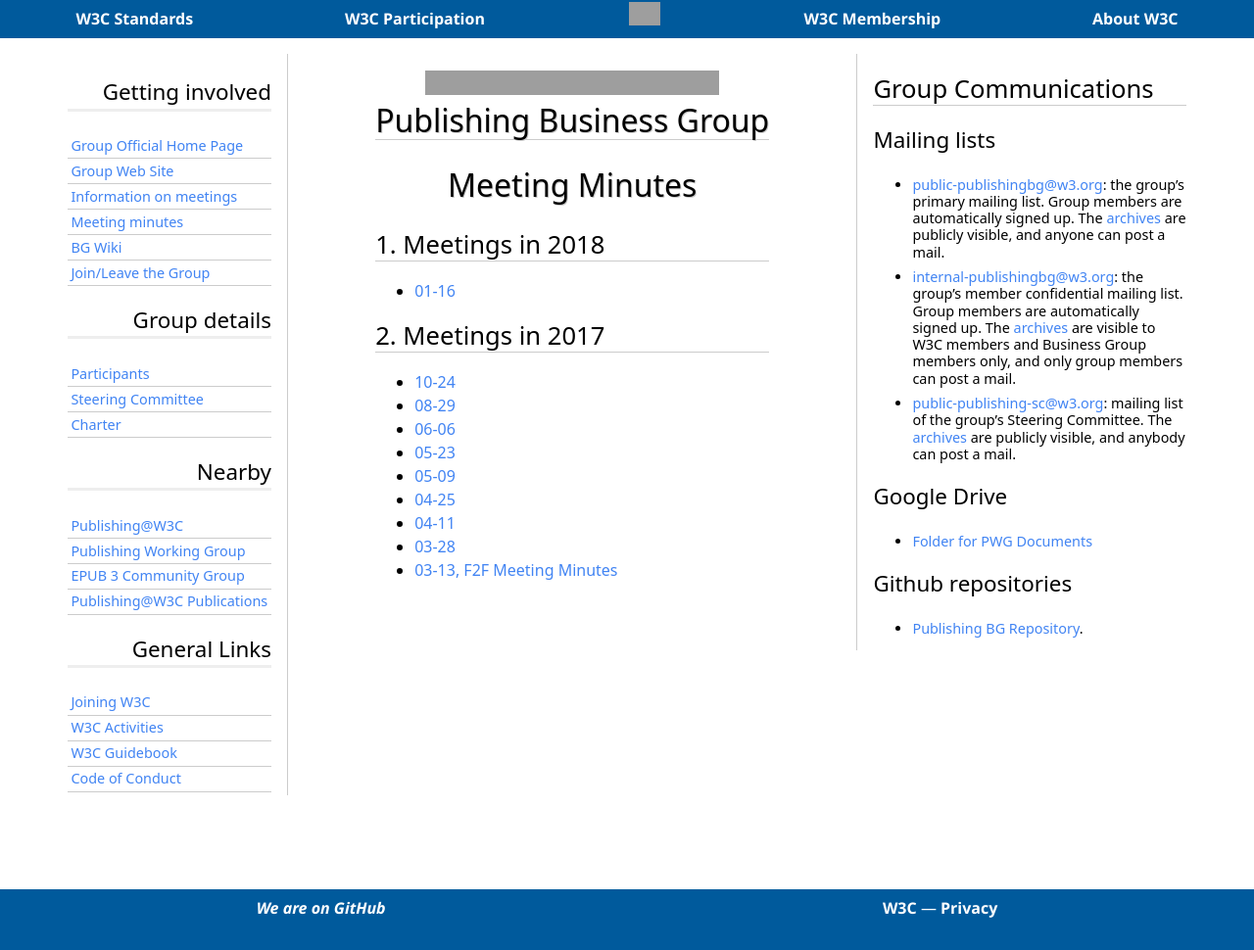
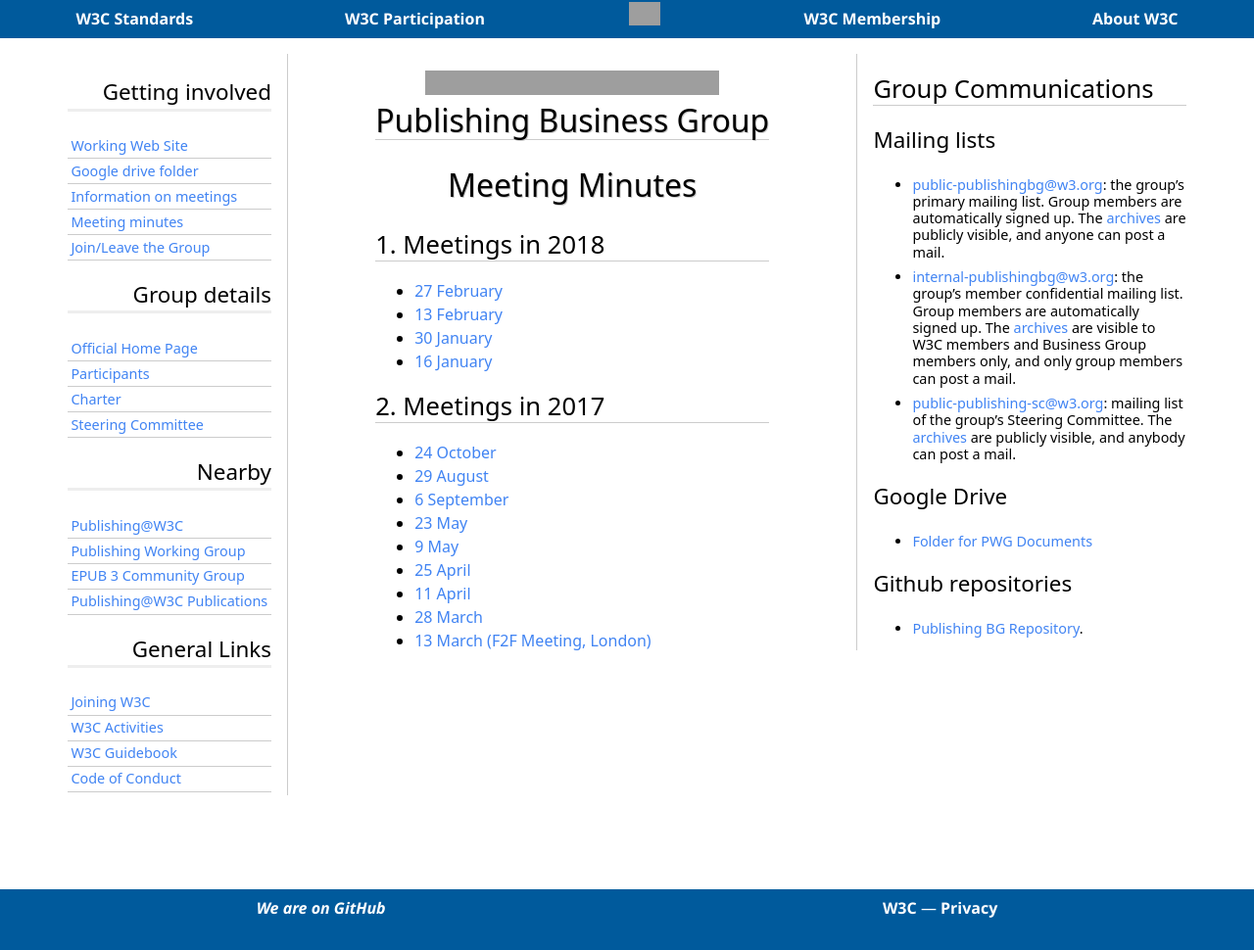
Before and after one commit to w3c/publ-bg, a Jekyll site: the page built from Meetings/Minutes/index.md, in a window 1280 px wide. Shown: the whole page at 98% size. Built offline with Jekyll 4.4.1, drawn with Linux system fonts in a browser that asks for light colours; some web fonts are replaced; our own code applies the rules of GitHub Pages for plain Markdown files; grey boxes are pictures that could not be loaded.

Commit message:
Meeting of 2018-02-27, plus minor updates on the repo

```diff
--- a/Meetings/Minutes/index.md
+++ b/Meetings/Minutes/index.md
@@ -5,16 +5,19 @@ layout: default
 # Meeting Minutes
 
 ## Meetings in 2018
-* [01-16](https://www.w3.org/2018/01/16-pbg-minutes.html)
+* [27 February](./2018/2018-02-27-minutes)
+* [13 February](https://www.w3.org/2018/02/13-pbg-minutes.html)
+* [30 January](https://www.w3.org/2018/01/30-pbg-minutes.html)
+* [16 January](https://www.w3.org/2018/01/16-pbg-minutes.html)
 
 
 ## Meetings in 2017
-* [10-24](https://www.w3.org/2017/10/24-pbg-minutes.html)
-* [08-29](https://www.w3.org/2017/08/29-pbg-minutes.html)
-* [06-06](https://www.w3.org/2017/06/06-pbg-minutes.html)
-* [05-23](https://www.w3.org/2017/05/23-pbg-minutes.html)
-* [05-09](https://www.w3.org/2017/05/09-pbg-minutes.html)
-* [04-25](https://www.w3.org/2017/04/25-pbg-minutes.html)
-* [04-11](https://www.w3.org/2017/04/11-pbg-minutes.html)
-* [03-28](https://www.w3.org/2017/03/28-pbg-minutes.html)
-* [03-13, F2F Meeting Minutes](https://www.w3.org/2017/03/13-pbg-minutes.html)
+* [24 October](https://www.w3.org/2017/10/24-pbg-minutes.html)
+* [29 August](https://www.w3.org/2017/08/29-pbg-minutes.html)
+* [6 September](https://www.w3.org/2017/06/06-pbg-minutes.html)
+* [23 May](https://www.w3.org/2017/05/23-pbg-minutes.html)
+* [9 May](https://www.w3.org/2017/05/09-pbg-minutes.html)
+* [25 April](https://www.w3.org/2017/04/25-pbg-minutes.html)
+* [11 April](https://www.w3.org/2017/04/11-pbg-minutes.html)
+* [28 March](https://www.w3.org/2017/03/28-pbg-minutes.html)
+* [13 March (F2F Meeting, London)](https://www.w3.org/2017/03/13-pbg-minutes.html)
--- a/_includes/nav.html
+++ b/_includes/nav.html
@@ -1,11 +1,10 @@
 <nav>
     <h3>Getting involved</h3>
     <ul>
-        <li><a href="https://www.w3.org/publishing/groups/publ-bg/">Group Official Home Page</a></li>
-        <li><a href="https://w3c.github.io/publ-bg/">Group Web Site</a></li>
+        <li><a href="https://w3c.github.io/publ-bg/">Working Web Site</a></li>
+        <li><a href="https://drive.google.com/open?id=1tQf56giFynYlWKm5DmrxTUbYUwpzQAmI">Google drive folder</a></li>
         <li><a href="https://w3c.github.io/publ-bg/Meetings/">Information on meetings</a></li>
         <li><a href="https://w3c.github.io/publ-bg/Meetings/Minutes/">Meeting minutes</a></li>
-        <li><a href="https://github.com/w3c/publ-bg/wiki">BG Wiki</a></li>
         <li><a href="https://www.w3.org/community/wp-login.php?redirect_to=%2Fcommunity%2Fpublishingbg%2Fjoin">Join/Leave the Group</a></li>
     </ul>
 <!--
```
Also changed, not shown: other parts of _includes/nav.html (+2 -1 lines), Meetings/Minutes/2018/2018-02-27-minutes.md (added, +243 -0 lines).
